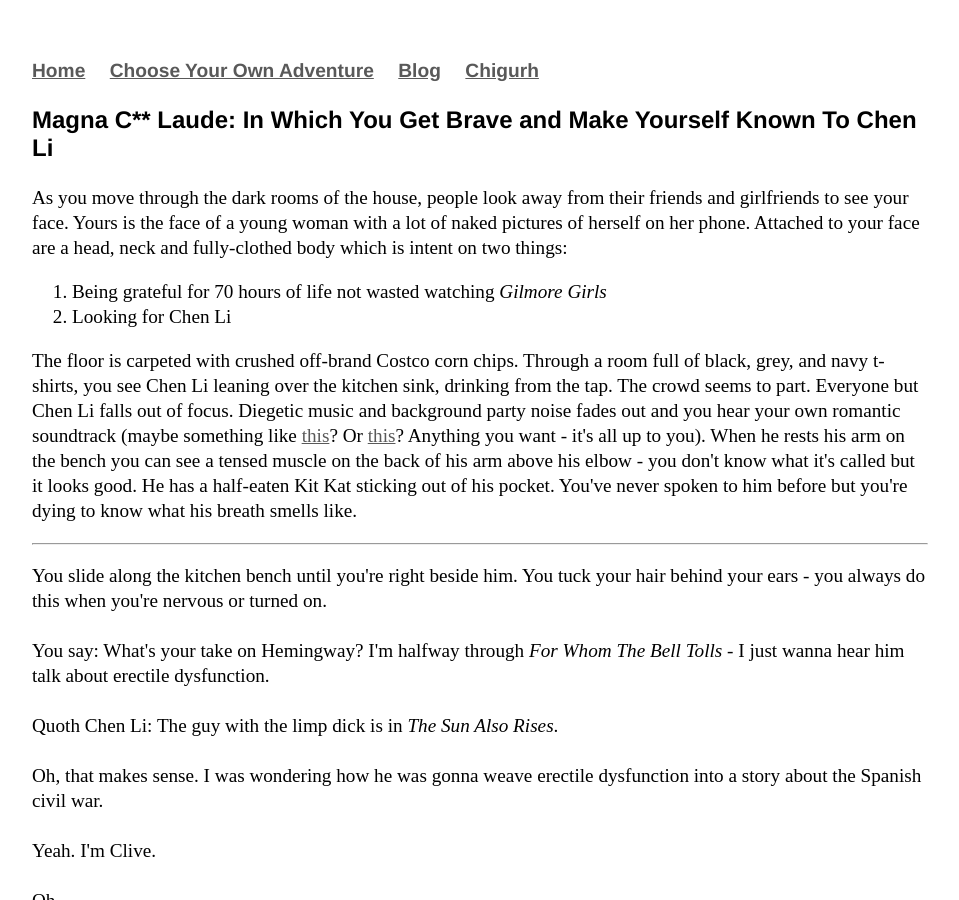
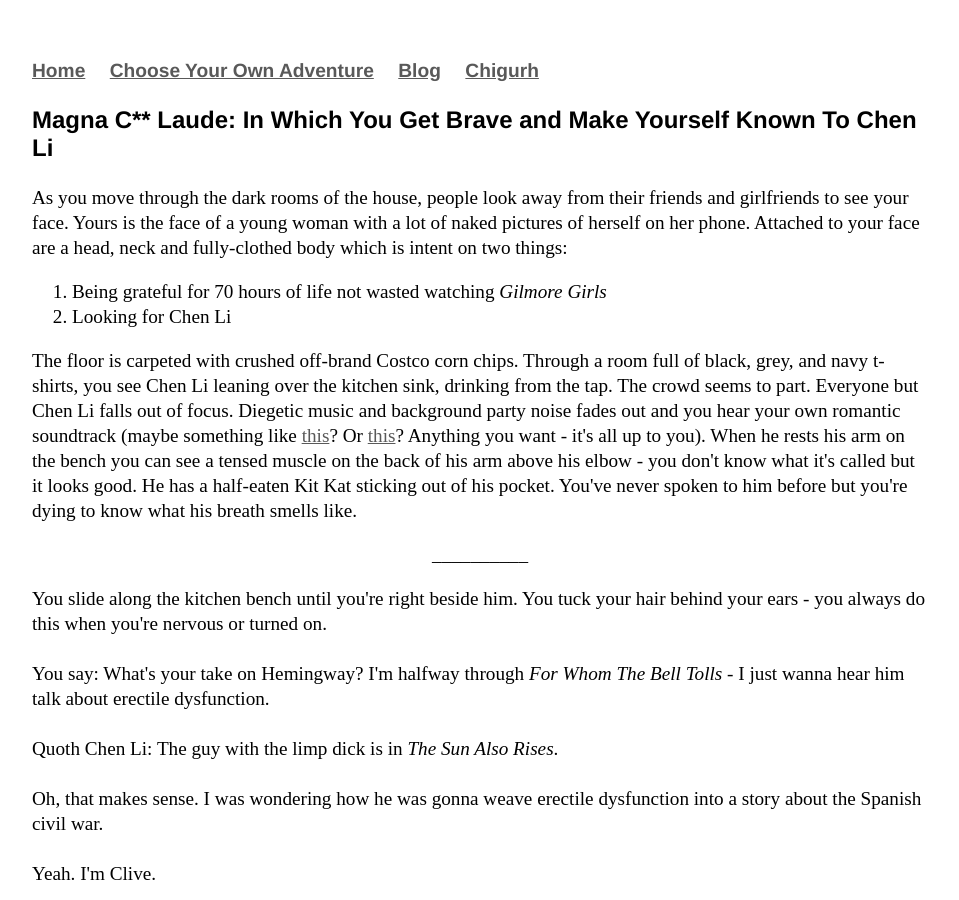
Before and after one commit to Pinelife/pinelife.github.io, a Jekyll site: the page built from Hellhole/Room6.html, in a window 1280 px wide and 900 px high. Shown: the whole window, without its empty margins (160-1119 px from the left). Built offline with Jekyll 4.4.1, drawn with Linux system fonts in a browser that asks for light colours.

Commit message:
Update Room6.html

```diff
--- a/Hellhole/Room6.html
+++ b/Hellhole/Room6.html
@@ -18,8 +18,10 @@ title: Pinelife
   but it looks good. He has a half-eaten Kit Kat sticking out of his pocket. You've never spoken to him before but you're dying
   to know what his breath smells like.
 </p>
-<hr/>
 
+<p style="text-align:center" class="indented">
+__________
+</p>
 <p>You slide along the kitchen bench until you're right beside him. You tuck your hair behind your ears - you always do this when you're nervous or turned on.
 <br/>
   <br/>
```
